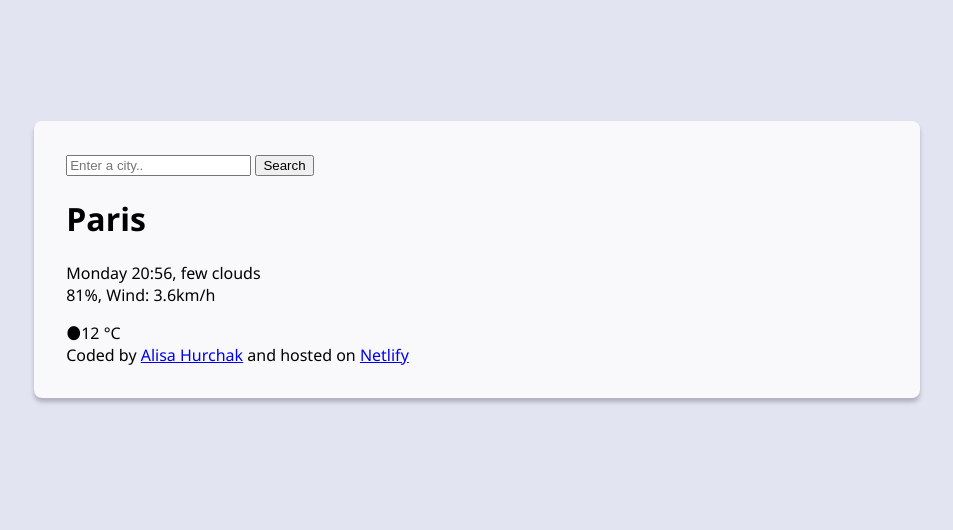
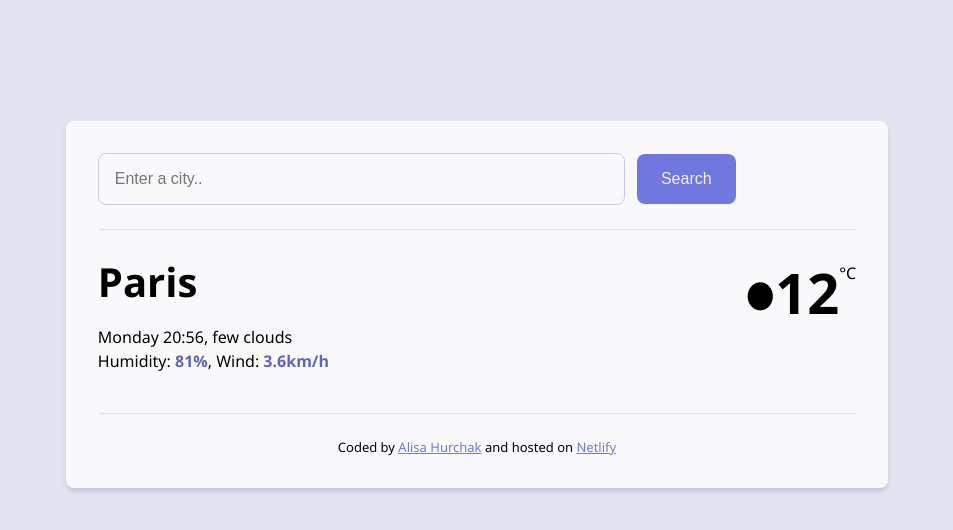
Before and after one commit to AlisaHurchak/weather-app-2025, a plain HTML site: page index.html in a window 1280 px wide. Shown: the whole page, without its empty margins (163-1116 px from the left). Drawn offline with Linux system fonts and the light colour scheme.

Commit message:
Added basic CSS

```diff
--- a/index.html
+++ b/index.html
@@ -9,19 +9,30 @@
   <body>
     <div class="container">
       <header>
-        <form>
-          <input type="text" required placeholder="Enter a city.." />
-          <input type="submit" value="Search" />
+        <form class="search-from">
+          <input
+            type="text"
+            required
+            placeholder="Enter a city.."
+            class="enter-city-input"
+          />
+          <input type="submit" value="Search" class="form-search-button" />
         </form>
       </header>
       <main>
-        <div>
-          <h1>Paris</h1>
-          <p>
-            Monday 20:56, few clouds <br />
-            81%, Wind: 3.6km/h
-          </p>
-          <div><span>🌑</span><span>12</span> <span>°C </span></div>
+        <div class="weather-app-data">
+          <div>
+            <h1 class="weather-app-city">Paris</h1>
+            <p class="weather-app-conditions">
+              Monday 20:56, few clouds <br />
+              Humidity: <strong> 81%</strong>, Wind: <strong>3.6km/h</strong>
+            </p>
+          </div>
+          <div class="temperature-now">
+            <div class="weather-icon">🌑</div>
+            <div class="temperature-number">12</div>
+            <div class="temperature-sign">°C</div>
+          </div>
         </div>
       </main>
       <footer>
--- a/src/style.css
+++ b/src/style.css
@@ -5,8 +5,73 @@ body {
 .container {
   background-color: #f9f9fb;
   margin: 121px auto;
-  max-width: 65%;
+  width: 60%;
   padding: 32px;
   border-radius: 8px;
-  box-shadow: 0 4px 4px #afafc1;
+  box-shadow: 0 4px 4px #c9c9dc;
 }
+header {
+  border-bottom: 1px solid #e3e4f1;
+  padding-bottom: 24px;
+}
+main {
+  padding: 24px 0;
+}
+main .weather-app-city {
+  font-size: 40px;
+  margin: 0;
+}
+main .weather-app-conditions {
+  font-size: 16px;
+  line-height: 24px;
+}
+strong {
+  color: #5e64ba;
+}
+.enter-city-input {
+  background-color: #f9f9fb;
+  padding: 16px;
+  border-radius: 8px;
+  border: 1px solid #cbcbdd;
+  width: 65%;
+  font-size: 16px;
+}
+.form-search-button {
+  padding: 16px 24px;
+  color: #f2f2f2;
+  background: #7077de;
+  font-size: 16px;
+  border: none;
+  border-radius: 8px;
+  margin-left: 8px;
+}
+.temperature-now {
+  display: flex;
+}
+.weather-app-data {
+  display: flex;
+  justify-content: space-between;
+}
+
+.weather-icon {
+  font-size: 32px;
+  margin-top: 20px;
+}
+.temperature-number {
+  font-size: 56px;
+  font-weight: 600;
+}
+.temperature-sign {
+  font-size: 16px;
+  font-weight: 500;
+  margin-top: 8px;
+}
+a {
+  color: #7077de;
+}
+footer {
+  border-top: 1px solid #e3e4f1;
+  padding-top: 24px;
+  text-align: center;
+  font-size: 13px;
+}
```
